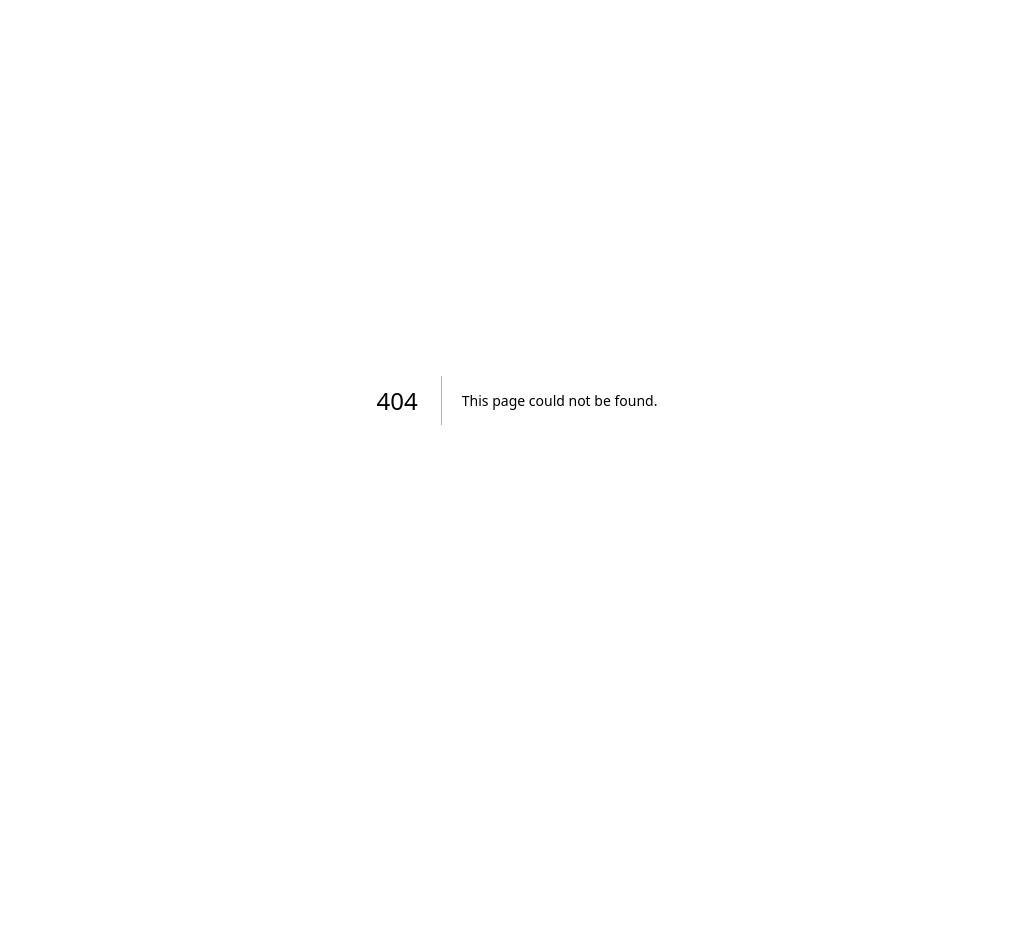
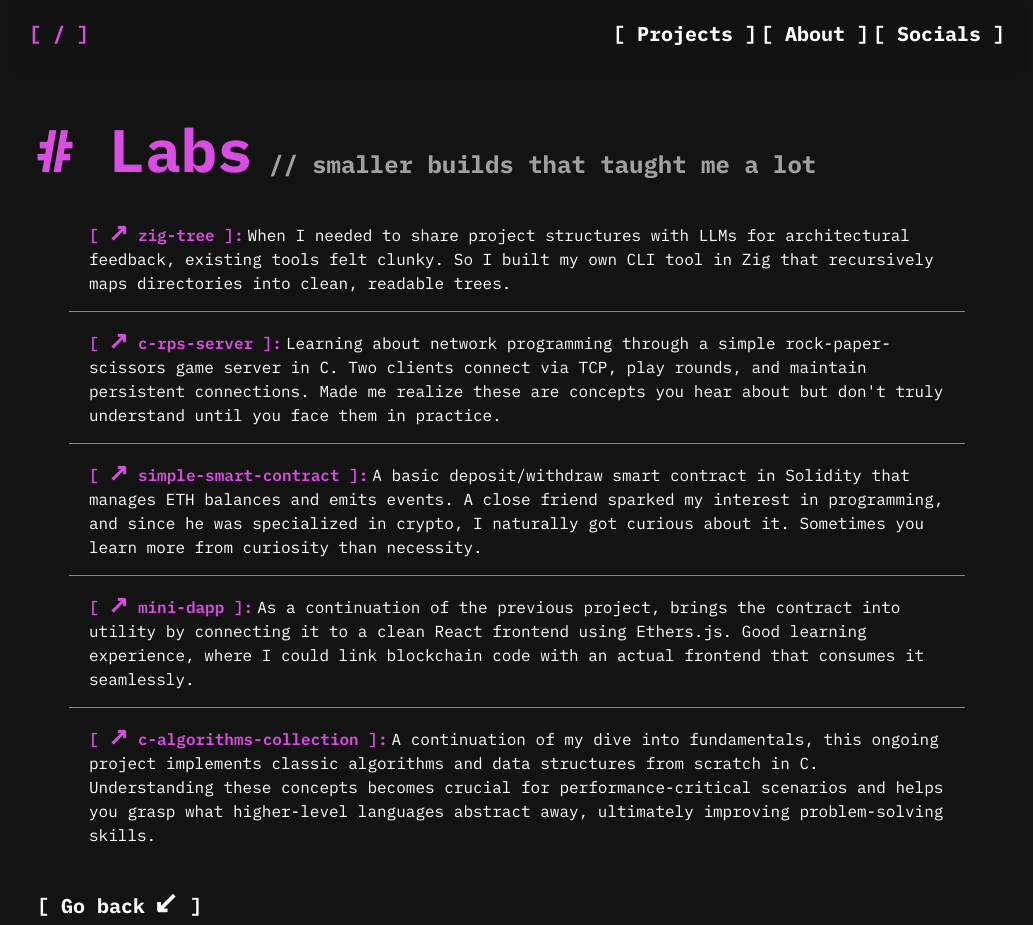
Before and after one commit to setpedro/portfolio-v2, a Next.js app: page /labs in a window 1280 px wide. Before the commit this address had no page. Shown: the whole page, without its empty margins (123-1156 px from the left). Before the commit the page ends 800 px from the top, so only its background shows below. Built offline with nearby package versions, Linux system fonts and the light colour scheme.

Commit message:
feat: add labs page

```diff
--- /dev/null
+++ b/src/app/labs/page.tsx
@@ -0,0 +1,53 @@
+import { LabsProject } from "@/components/LabsProject";
+import { Navbar } from "@/components/Navbar";
+import { Button } from "@/components/ui/Button";
+import { labsData } from "@/lib/consts/sections/labs";
+import Link from "next/link";
+import React from "react";
+
+export default function page() {
+    return (
+        <div className="relative">
+            <div className="fixed top-0 left-0 right-0 z-2 sm:px-2 md:px-10 lg:px-16 xl:px-34">
+                <Navbar />
+            </div>
+
+            <div className="min-h-screen flex flex-col items-center gap-6 pt-25 sm:pt-30 px-4 sm:px-8 md:px-16 lg:px-22 xl:px-40">
+                <div className="w-full flex flex-col lg:flex-row lg:justify-start lg:items-end lg:gap-4">
+                    <p className="text-3xl sm:text-6xl font-bold text-accent">
+                        # Labs
+                    </p>
+                    <p className="text-sm sm:text-2xl font-bold text-foreground/60">
+                        // smaller builds that taught me a lot
+                    </p>
+                </div>
+                <div className="flex flex-col max-w-4xl">
+                    {labsData.map((lab, index) => (
+                        <React.Fragment key={lab.id}>
+                            <LabsProject id={lab.id} info={lab.info} />
+                            {index < labsData.length - 1 && (
+                                <hr className="border-t border-accent" />
+                            )}
+                        </React.Fragment>
+                    ))}
+                </div>
+
+                <div className="w-full flex justify-start">
+                    <Link href="/#projects">
+                        <Button
+                            size="md"
+                            color="foreground"
+                            title="More projects"
+                        >
+                            [ Go back
+                            <span className="ml-2 mr-3 mb-2 text-3xl leading-none">
+                                &#8601;
+                            </span>
+                            ]
+                        </Button>
+                    </Link>
+                </div>
+            </div>
+        </div>
+    );
+}
--- /dev/null
+++ b/src/components/LabsProject.tsx
@@ -0,0 +1,20 @@
+import Link from "next/link";
+
+type LabsProject = {
+    id: string;
+    info: string;
+};
+
+export function LabsProject({ id, info }: LabsProject) {
+    return (
+        <div className="px-5 py-4">
+            <Link href={`https://github.com/setpedro/${id}`}>
+                <span className="text-accent font-semibold whitespace-nowrap">
+                    [ <span className="text-2xl leading-none">&#8599;</span>{" "}
+                    {id} ]:
+                </span>
+            </Link>
+            <span className="ml-1">{info}</span>
+        </div>
+    );
+}
--- /dev/null
+++ b/src/lib/consts/sections/labs.ts
@@ -0,0 +1,22 @@
+export const labsData = [
+    {
+        id: "zig-tree",
+        info: "When I needed to share project structures with LLMs for architectural feedback, existing tools felt clunky. So I built my own CLI tool in Zig that recursively maps directories into clean, readable trees.",
+    },
+    {
+        id: "c-rps-server",
+        info: "Learning about network programming through a simple rock-paper-scissors game server in C. Two clients connect via TCP, play rounds, and maintain persistent connections. Made me realize these are concepts you hear about but don't truly understand until you face them in practice.",
+    },
+    {
+        id: "simple-smart-contract",
+        info: "A basic deposit/withdraw smart contract in Solidity that manages ETH balances and emits events. A close friend sparked my interest in programming, and since he was specialized in crypto, I naturally got curious about it. Sometimes you learn more from curiosity than necessity.",
+    },
+    {
+        id: "mini-dapp",
+        info: "As a continuation of the previous project, brings the contract into utility by connecting it to a clean React frontend using Ethers.js. Good learning experience, where I could link blockchain code with an actual frontend that consumes it seamlessly.",
+    },
+    {
+        id: "c-algorithms-collection",
+        info: "A continuation of my dive into fundamentals, this ongoing project implements classic algorithms and data structures from scratch in C. Understanding these concepts becomes crucial for performance-critical scenarios and helps you grasp what higher-level languages abstract away, ultimately improving problem-solving skills.",
+    },
+];
--- a/src/sections/hero/Hero.tsx
+++ b/src/sections/hero/Hero.tsx
@@ -4,7 +4,7 @@ import { Principles } from "./Principles";
 
 export function Hero() {
     return (
-        <section className="min-h-screen flex flex-col gap-6 pt-25 sm:pt-30 md:35">
+        <section className="min-h-screen flex flex-col gap-6 pt-25 sm:pt-30">
             <div className="flex flex-col lg:flex-row lg:gap-3">
                 <div>
                     <img src="/ascii-name.svg" alt="ASCII Name" />
@@ -42,7 +42,7 @@ export function Hero() {
 
                     <div className="flex gap-1 flex-nowrap">
                         <Button size="xl" color="accent">
-                            [ View projects]
+                            [ View projects ]
                         </Button>
                         <Button size="xl" color="foreground">
                             [ Contact me ]
--- a/src/sections/projects/Projects.tsx
+++ b/src/sections/projects/Projects.tsx
@@ -26,11 +26,11 @@ export function Projects() {
             </div>
 
             <div className="w-full flex justify-start">
-                <Link href="/experiments">
+                <Link href="/labs">
                     <Button size="md" color="foreground" title="More projects">
                         [ Labs
                         <span className="ml-2 mr-3 mb-2 text-3xl leading-none">
-                            ↗
+                            &#8599;
                         </span>
                         ]
                     </Button>
```
